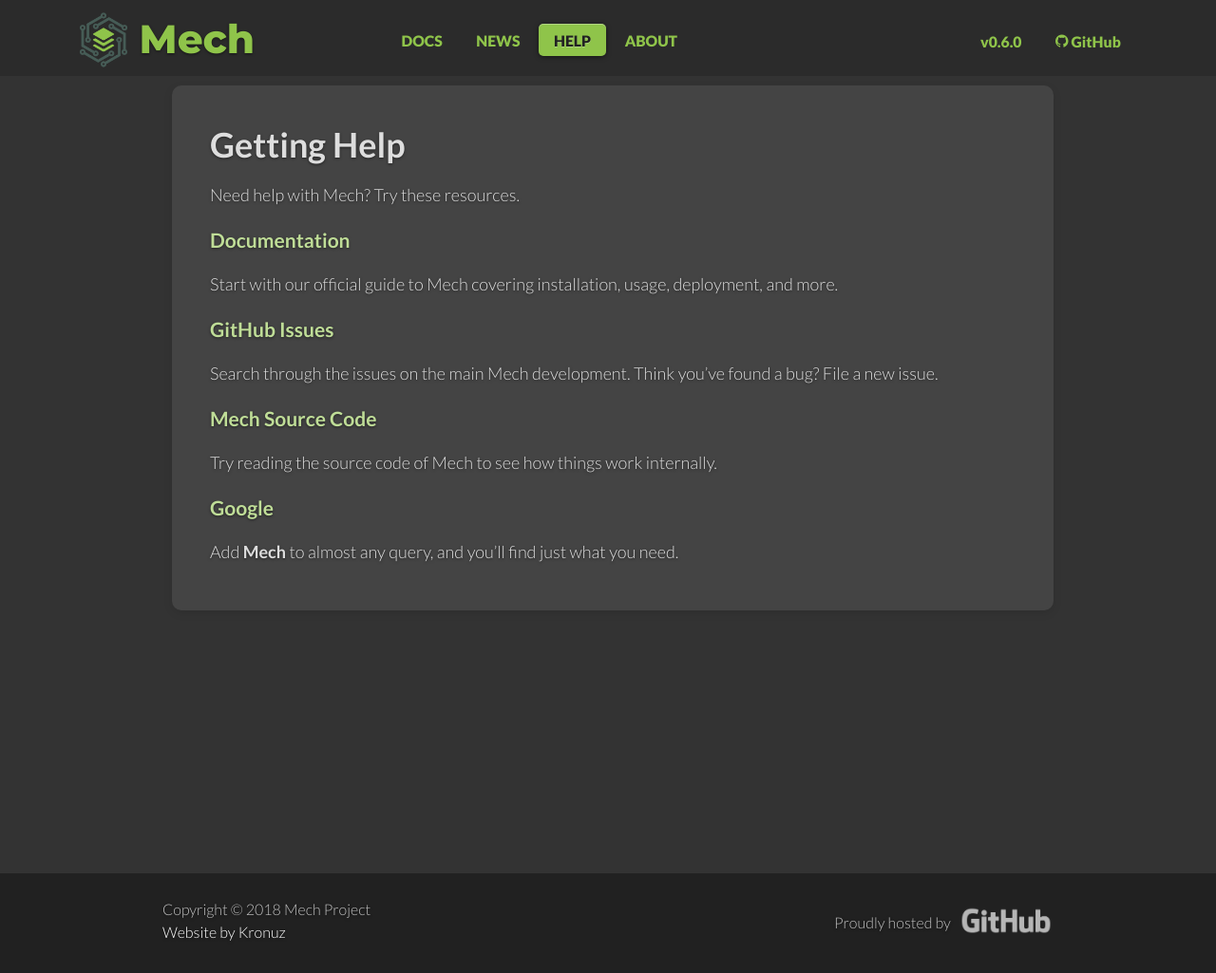
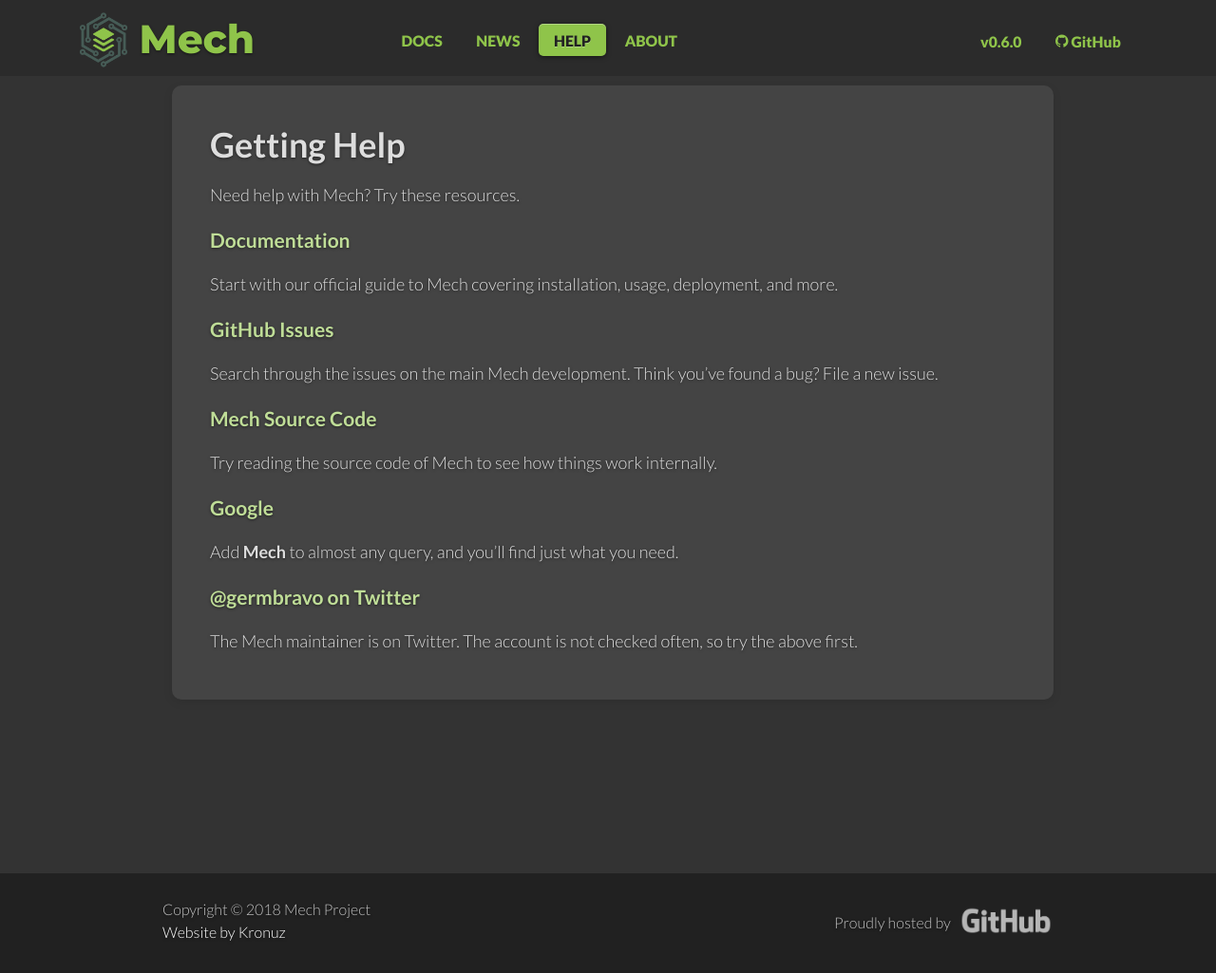
Before and after one commit to mechboxes/mech, a Jekyll site: the page built from help/index.md, in a window 1280 px wide. Shown: the whole page at 95% size. Built offline with Jekyll 4.4.1, drawn with Linux system fonts in a browser that asks for light colours; comment, search, counter and statistics services are not loaded.

Commit message:
Sync theme

```diff
--- a/_sass/_style.scss
+++ b/_sass/_style.scss
@@ -1170,3 +1170,31 @@ html:not(.plat_windows) .windows {
 		text-decoration: none;
 	}
 }
+
+
+a.paypalme {
+	display: block;
+	margin: 0 auto;
+	width: 100%;
+	max-width: 285px;
+	height: 43px;
+	margin-top: 36px;
+	font-size: 15px;
+	line-height: 43px;
+	background: none repeat 0 0 #0070ba;
+	color: #fff;
+	padding: 0 15px;
+	border-radius: 24px;
+	outline: none;
+	-webkit-transition: background .5s ease;
+	-o-transition: background .5s ease;
+	transition: background .5s ease;
+	text-decoration: none;
+	white-space: normal;
+	text-align: center;
+
+	&:hover {
+		background: none repeat 0 0 #008fed;
+		text-decoration: none;
+	}
+}
--- a/help/index.md
+++ b/help/index.md
@@ -25,3 +25,9 @@ Try reading the source code of {{ site.name }} to see how things work internally
 ### [Google](https://www.google.com/?q={{ site.name }}){:target="_blank"}
 
 Add **{{ site.name }}** to almost any query, and you'll find just what you need.
+
+
+### [@germbravo on Twitter](https://twitter.com/germbravo){:target="_blank"}
+
+The {{ site.name }} maintainer is on Twitter. The account is not checked often, so try
+the above first.
```
Also changed, not shown: _docs/conduct.md (+0 -1 lines), _docs/contributing.md (+0 -1 lines), js/anim.js (added, +143 -0 lines).
